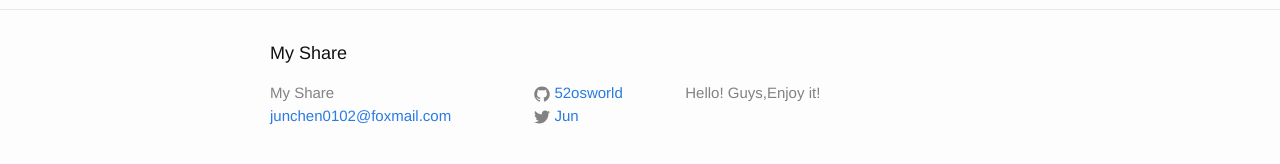
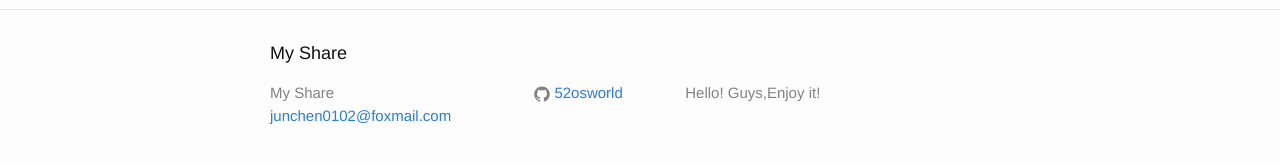
Before and after one commit to junxnone/tio, a Jekyll site: the page built from about.md, in a window 1280 px wide. Shown: the part 341-505 px from the top of the page. Built offline with Jekyll 4.4.1, drawn with Linux system fonts in a browser that asks for light colours.

Commit message:
rm twitter

```diff
--- a/_config.yml
+++ b/_config.yml
@@ -12,7 +12,6 @@ description: > # this means to ignore newlines until "baseurl:"
     Hello! Guys,Enjoy it!
 baseurl: "" # the subpath of your site, e.g. /blog
 url: "http://yourdomain.com" # the base hostname & protocol for your site
-twitter_username: Jun
 github_username:  52osworld
 
 # Build settings
```
